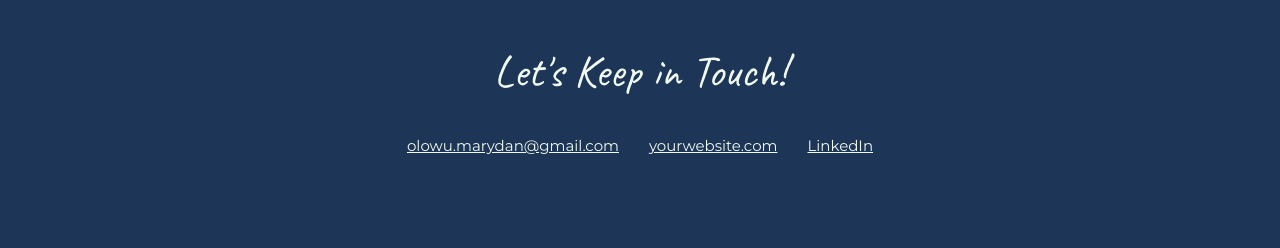
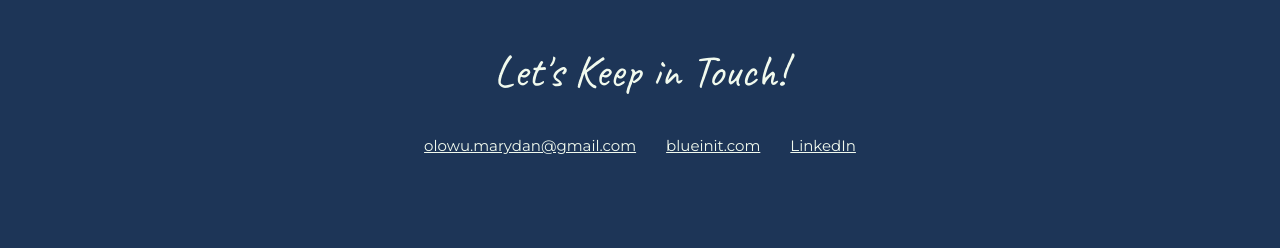
Before and after one commit to itsMarydan/mary-olowu-resume, a plain HTML site: page index.html in a window 1280 px wide. Shown: the part 2720-2968 px from the top of the page. Drawn offline with Linux system fonts and the light colour scheme.

Commit message:
Update index.html

```diff
--- a/index.html
+++ b/index.html
@@ -128,7 +128,7 @@
         <!-- Social media and contact links. Add or remove any networks. -->
         <ul class="contact-list">
           <li><a href="mailto:olowu.marydan@gmail.com">olowu.marydan@gmail.com</a></li>
-          <li><a href="https://itsmarydan.github.io/mary-olowu-resume/">yourwebsite.com</a></li>
+          <li><a href="https://blueinit.com">blueinit.com</a></li>
 
           <li><a href="https://www.linkedin.com/in/mary-olowu/" target="_blank">LinkedIn</a></li>
 
```
